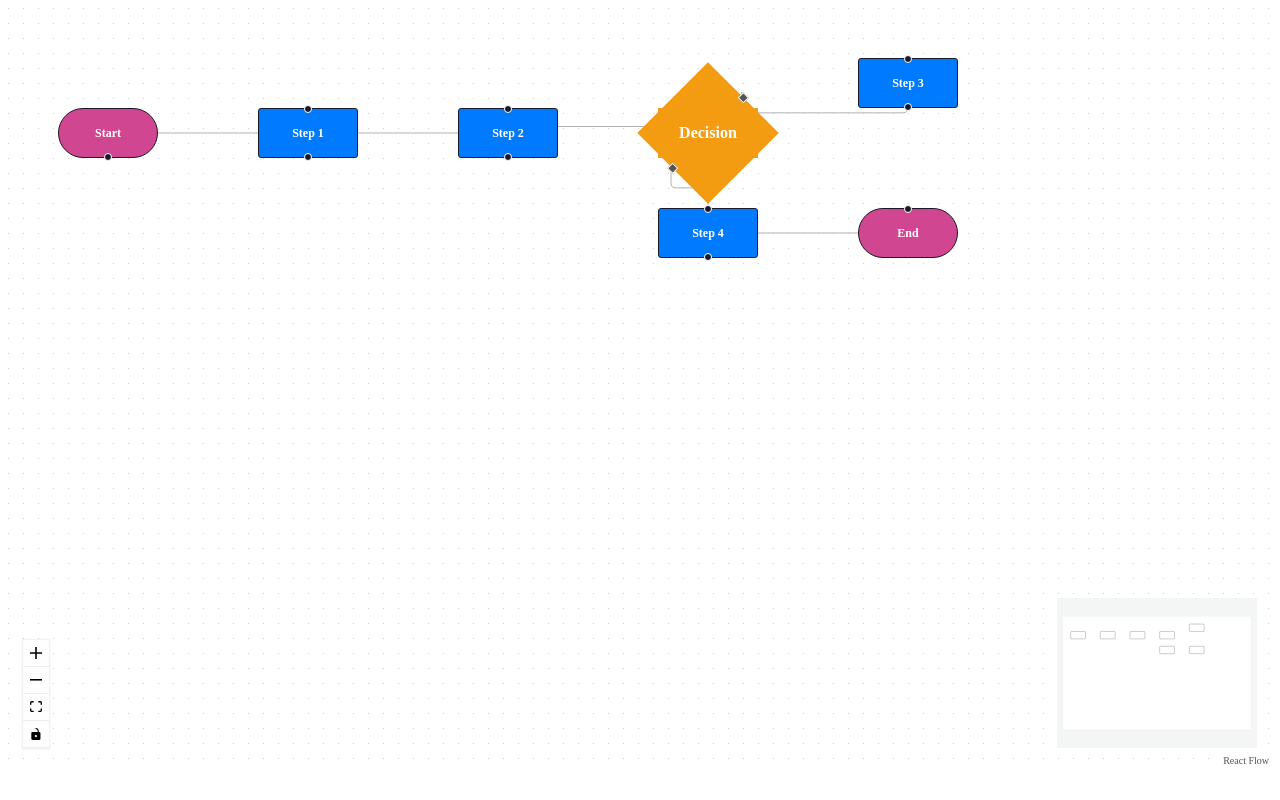
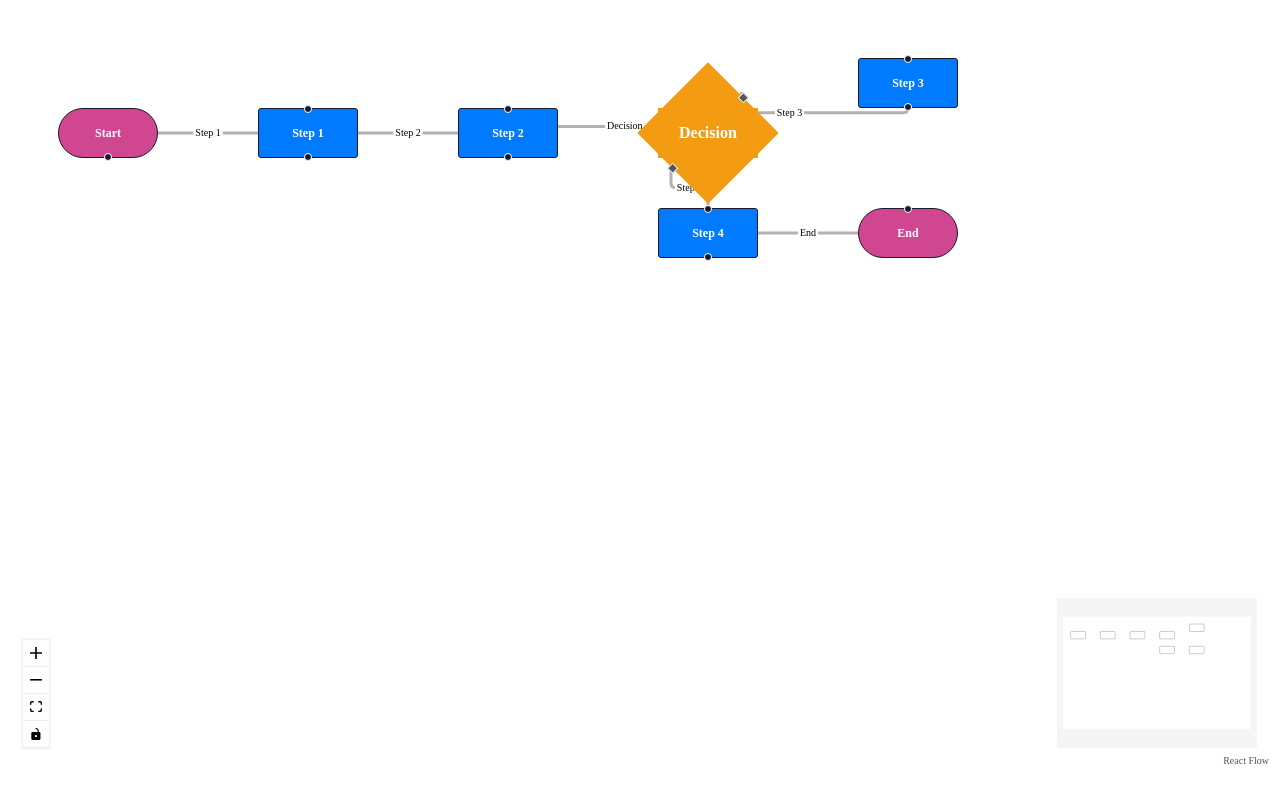
Before and after one commit to omar-ashraf2/flowchart-diagram, a React (Vite) app: page / in a window 1280 px wide. Built offline with nearby package versions, Linux system fonts and the light colour scheme.

Commit message:
implement tooltip feature

```diff
--- a/package.json
+++ b/package.json
@@ -12,7 +12,8 @@
   "dependencies": {
     "react": "^18.2.0",
     "react-dom": "^18.2.0",
-    "react-flow-renderer": "^10.3.17"
+    "react-flow-renderer": "^10.3.17",
+    "react-tooltip": "^5.26.4"
   },
   "devDependencies": {
     "@types/react": "^18.2.66",
--- a/src/components/DiamondNode.tsx
+++ b/src/components/DiamondNode.tsx
@@ -1,19 +1,21 @@
-import { FC } from "react";
+import React from "react";
 import { Handle, NodeProps, Position } from "react-flow-renderer";
 import styles from "./Flowchart.module.css";
 
-const DiamondNode: FC<NodeProps> = ({ data }) => {
+const DiamondNode: React.FC<NodeProps> = ({ data }) => {
   return (
     <div
       className={styles["diamond-node"]}
       style={{ background: data.background || "#f39c12" }}
+      data-tooltip-id="node-tooltip"
+      data-tooltip-content={data.label}
     >
       <Handle
         type="target"
         position={Position.Top}
         style={{ borderRadius: 0 }}
       />
-      <div style={{ transform: "rotate(-45deg)" }}>{data.label}</div>
+      <div className={styles["diamond-content"]}>{data.label}</div>
       <Handle
         type="source"
         position={Position.Bottom}
--- a/src/components/Flowchart.module.css
+++ b/src/components/Flowchart.module.css
@@ -28,7 +28,14 @@
   background: #f39c12;
   transform: rotate(45deg);
   text-align: center;
-  line-height: 100px;
   color: #fff;
   font-weight: bold;
+  display: flex;
+  justify-content: center;
+  align-items: center;
+  position: relative;
 }
+
+.diamond-content {
+  transform: rotate(-45deg);
+}
--- a/src/components/Flowchart.tsx
+++ b/src/components/Flowchart.tsx
@@ -1,12 +1,18 @@
-import React, { useMemo } from "react";
+import React, { useCallback, useState } from "react";
 import ReactFlow, {
+  Connection,
+  Controls,
+  Edge,
+  MiniMap,
+  Node,
+  NodeChange,
   ReactFlowProvider,
-  MiniMap,
-  Controls,
-  Background,
-  Node,
-  Edge,
+  addEdge,
+  applyNodeChanges,
+  applyEdgeChanges,
+  EdgeChange,
 } from "react-flow-renderer";
+import { Tooltip } from "react-tooltip";
 import DiamondNode from "./DiamondNode";
 import styles from "./Flowchart.module.css";
 
@@ -59,27 +65,110 @@ const initialNodes: Node[] = [
 ];
 
 const initialEdges: Edge[] = [
-  { id: "e1-2", source: "1", target: "2", type: "smoothstep" },
-  { id: "e2-3", source: "2", target: "3", type: "smoothstep" },
-  { id: "e3-4", source: "3", target: "4", type: "smoothstep" },
-  { id: "e4-5", source: "4", target: "5", type: "smoothstep" },
-  { id: "e4-6", source: "4", target: "6", type: "smoothstep" },
-  { id: "e6-7", source: "6", target: "7", type: "smoothstep" },
+  {
+    id: "e1-2",
+    source: "1",
+    target: "2",
+    type: "smoothstep",
+    label: "Step 1",
+    style: { strokeWidth: 3 },
+  },
+  {
+    id: "e2-3",
+    source: "2",
+    target: "3",
+    type: "smoothstep",
+    label: "Step 2",
+    style: { strokeWidth: 3 },
+  },
+  {
+    id: "e3-4",
+    source: "3",
+    target: "4",
+    type: "smoothstep",
+    label: "Decision",
+    style: { strokeWidth: 3 },
+  },
+  {
+    id: "e4-5",
+    source: "4",
+    target: "5",
+    type: "smoothstep",
+    label: "Step 3",
+    style: { strokeWidth: 3 },
+  },
+  {
+    id: "e4-6",
+    source: "4",
+    target: "6",
+    type: "smoothstep",
+    label: "Step 4",
+    style: { strokeWidth: 3 },
+  },
+  {
+    id: "e6-7",
+    source: "6",
+    target: "7",
+    type: "smoothstep",
+    label: "End",
+    style: { strokeWidth: 3 },
+  },
 ];
 
 const nodeTypes = { diamond: DiamondNode };
 
 const Flowchart: React.FC = () => {
-  const nodes = useMemo(() => initialNodes, []);
-  const edges = useMemo(() => initialEdges, []);
+  const [nodes, setNodes] = useState<Node[]>(initialNodes);
+  const [edges, setEdges] = useState<Edge[]>(initialEdges);
+
+  const onConnect = useCallback(
+    (params: Edge | Connection) => setEdges((eds) => addEdge(params, eds)),
+    []
+  );
+  const onNodesChange = useCallback(
+    (changes: NodeChange[]) =>
+      setNodes((nds) => applyNodeChanges(changes, nds)),
+    []
+  );
+  const onEdgesChange = useCallback(
+    (changes: EdgeChange[]) =>
+      setEdges((eds) => applyEdgeChanges(changes, eds)),
+    []
+  );
+  const onEdgeClick = useCallback((event: React.MouseEvent, edge: Edge) => {
+    event.stopPropagation();
+    setEdges((eds) => eds.filter((e) => e.id !== edge.id));
+  }, []);
 
   return (
     <ReactFlowProvider>
       <div style={{ height: "95vh" }}>
-        <ReactFlow nodes={nodes} edges={edges} nodeTypes={nodeTypes}>
+        <ReactFlow
+          nodes={nodes}
+          edges={edges}
+          nodeTypes={nodeTypes}
+          onNodesChange={onNodesChange}
+          onEdgesChange={onEdgesChange}
+          onConnect={onConnect}
+          onEdgeClick={onEdgeClick}
+        >
+          {nodes.map((node) => (
+            <div
+              key={node.id}
+              data-tooltip-id="tooltip"
+              data-tooltip-content={String(node.data.label)}
+            />
+          ))}
+          {edges.map((edge) => (
+            <div
+              key={edge.id}
+              data-tooltip-id="tooltip"
+              data-tooltip-content={String(edge.label)}
+            />
+          ))}
           <MiniMap />
           <Controls />
-          <Background />
+          <Tooltip id="tooltip" />
         </ReactFlow>
       </div>
     </ReactFlowProvider>
```
Also changed, not shown: 1 other file (tests, documents, lock files or other folders).
